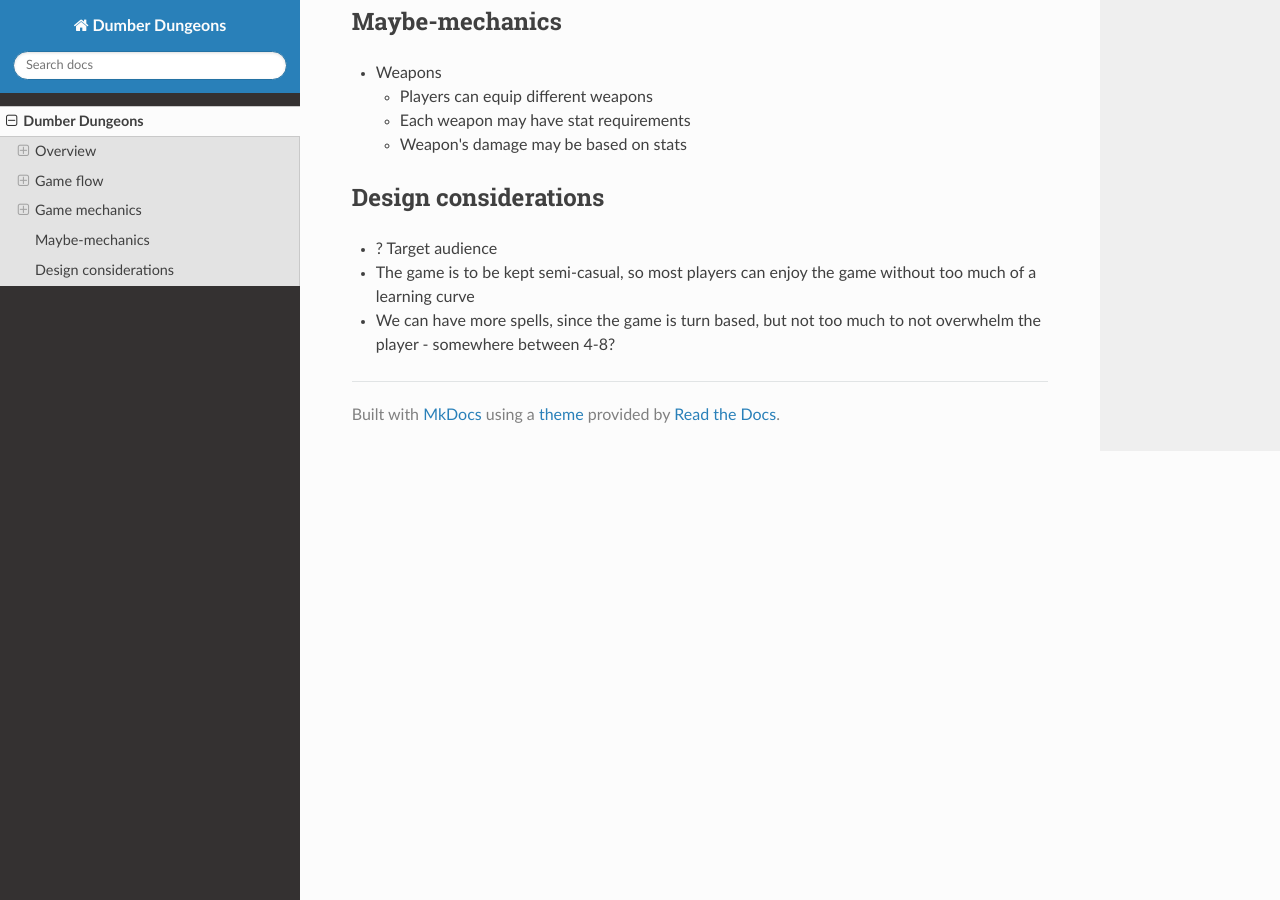
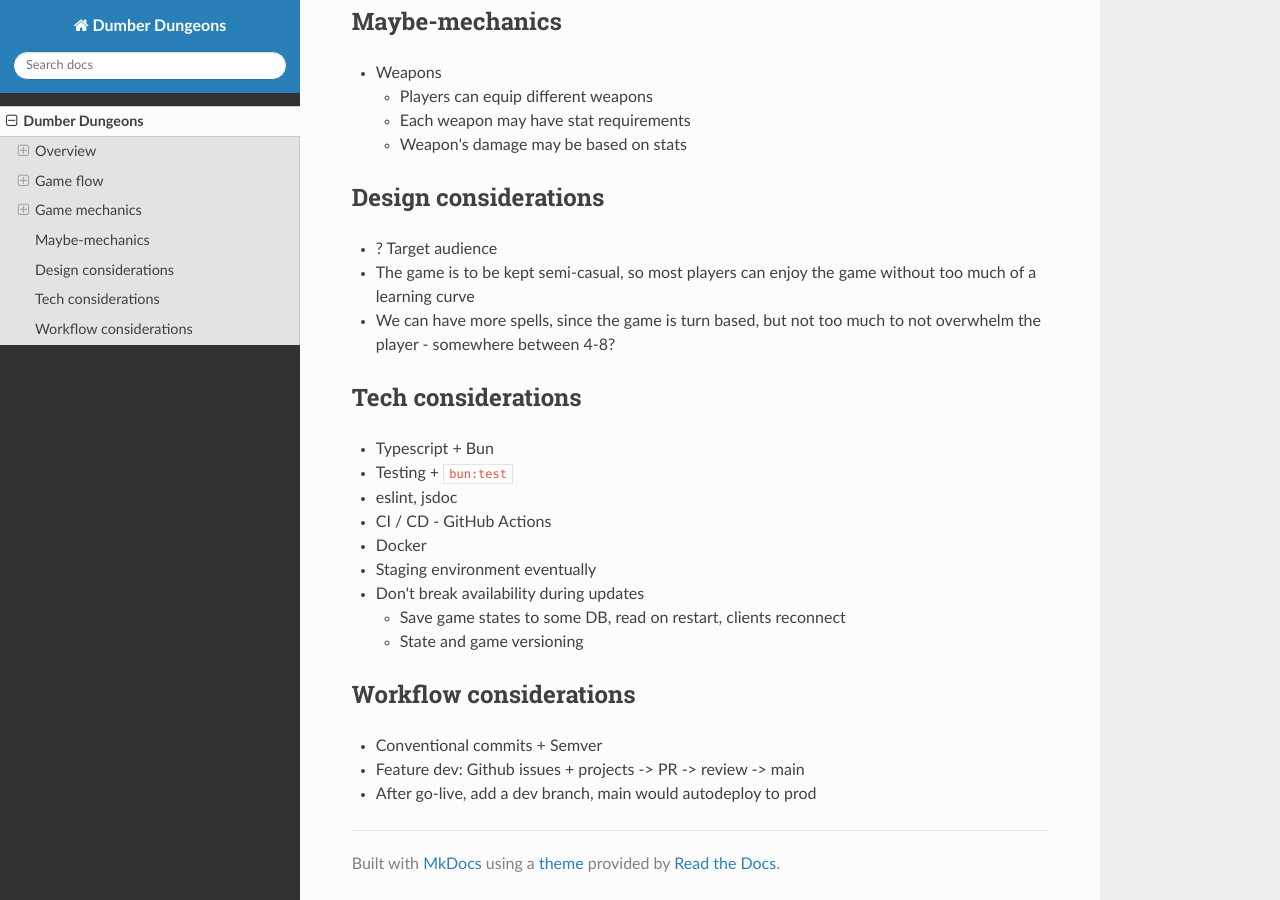
Before and after one commit to foxssake/dumber-dungeons, an MkDocs documentation site: the page built from docs/index.md, in a window 1280 px wide and 900 px high, scrolled down 4417 px. Built offline with MkDocs 1.6.1, drawn with Linux system fonts in a browser that asks for light colours; nearby versions of some CDN libraries.

Commit message:
docs: Tech and workflow

```diff
--- a/docs/index.md
+++ b/docs/index.md
@@ -207,6 +207,24 @@ what's going to happen, but counter-playing the special abilities.
 * We can have more spells, since the game is turn based, but not too much to
   not overwhelm the player - somewhere between 4-8?
 
+## Tech considerations
+
+* Typescript + Bun
+* Testing + `bun:test`
+* eslint, jsdoc
+* CI / CD - GitHub Actions
+* Docker
+* Staging environment eventually
+* Don't break availability during updates
+    * Save game states to some DB, read on restart, clients reconnect
+    * State and game versioning
+
+## Workflow considerations
+
+* Conventional commits + Semver
+* Feature dev: Github issues + projects -> PR -> review -> main
+* After go-live, add a dev branch, main would autodeploy to prod
+
 [r/wizardposting]: https://www.reddit.com/r/wizardposting/
 [three.js]: https://threejs.org/
 [pixi.js]: https://pixijs.com/
```
